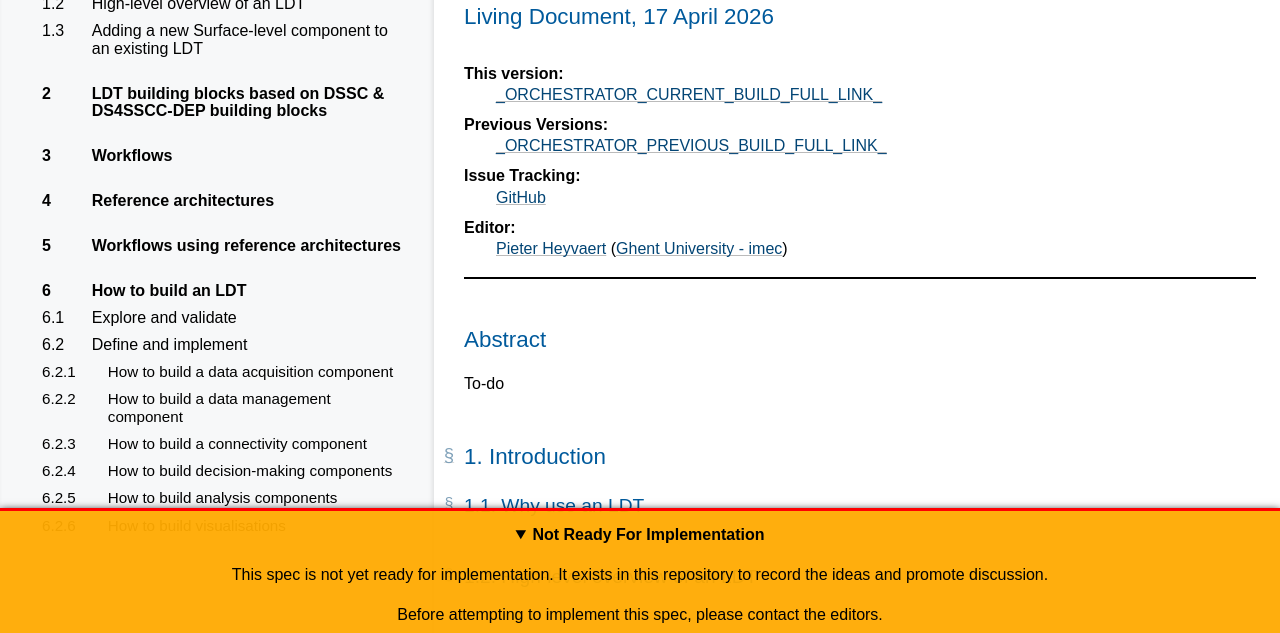
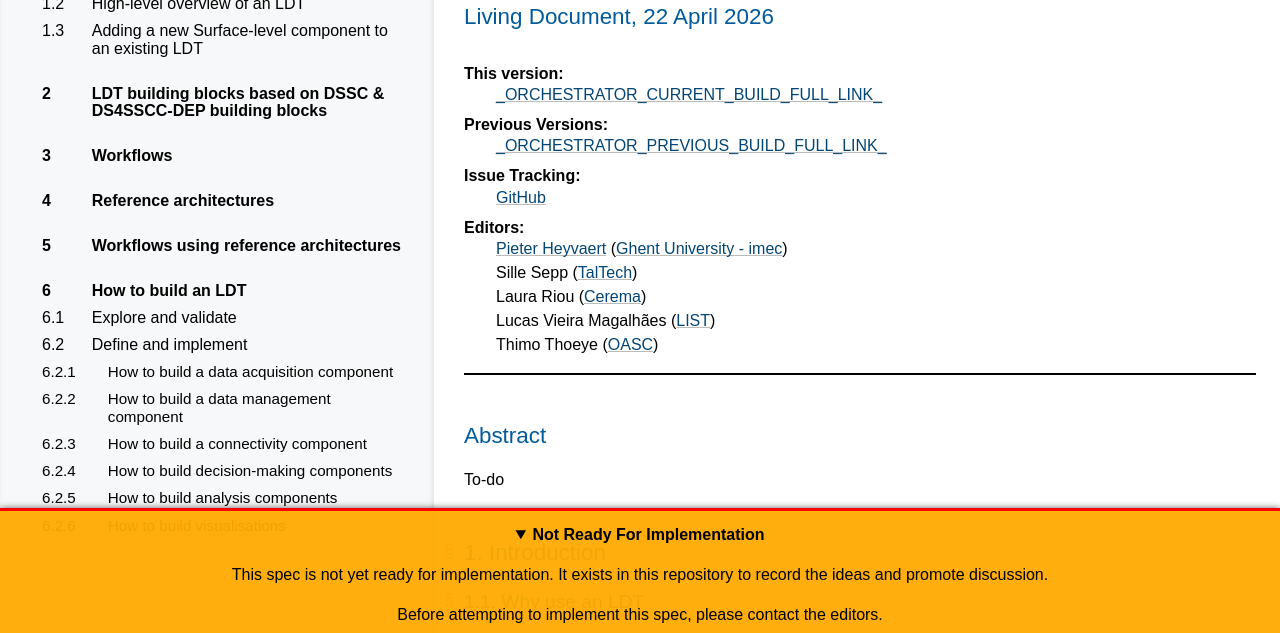
Before and after one commit to ldt4ssc/interoperability-blueprint, a plain HTML site: page dist/index.html in a window 1280 px wide. Shown: the part 126-759 px from the top of the page. Drawn offline with Linux system fonts and the light colour scheme.

Commit message:
Update editors

```diff
--- a/dist/index.html
+++ b/dist/index.html
@@ -1490,7 +1490,7 @@ Possible extra rowspan handling
 </style>
   <meta content="Bikeshed version 945dae3, updated Fri Apr 17 02:01:25 2026 +0000" name="generator">
   <link href="_ORCHESTRATOR_CURRENT_BUILD_FULL_LINK_" rel="canonical">
-  <meta content="6a278eff51b67d9847497626ed2a93a68f8d5594" name="revision">
+  <meta content="c3b396f128f96e90868d318cd2d689b82163f579" name="revision">
 <style>/* Boilerplate: style-autolinks */
 .css.css, .property.property, .descriptor.descriptor {
     color: var(--a-normal-text);
@@ -1786,7 +1786,7 @@ dfn > a.self-link::before      { content: "#"; }
 </p>
    <h1 class="no-ref p-name" id="title">LDT Interoperability Blueprint</h1>
    <h2 class="heading no-num no-ref no-toc settled" id="profile-and-date"><span class="content">Living Document,
-    <time class="dt-updated" datetime="2026-04-17">17 April 2026</time></span></h2>
+    <time class="dt-updated" datetime="2026-04-22">22 April 2026</time></span></h2>
    <div data-fill-with="spec-metadata">
     <dl>
      <dt>This version:
@@ -1795,8 +1795,12 @@ dfn > a.self-link::before      { content: "#"; }
      <dd><a href="_ORCHESTRATOR_PREVIOUS_BUILD_FULL_LINK_" rel="prev">_ORCHESTRATOR_PREVIOUS_BUILD_FULL_LINK_</a>
      <dt>Issue Tracking:
      <dd><a href="https://github.com/ldt4ssc/interoperability-blueprint/issues/">GitHub</a>
-     <dt class="editor">Editor:
+     <dt class="editor">Editors:
      <dd class="editor h-card p-author vcard"><a class="email fn p-name u-email" href="mailto:pieter.heyvaert@ugent.be">Pieter Heyvaert</a> (<a class="org p-org" href="http://idlab.ugent.be/">Ghent University - imec</a>)
+     <dd class="editor h-card p-author vcard"><span class="fn p-name">Sille Sepp</span> (<a class="org p-org" href="https://taltech.ee/">TalTech</a>)
+     <dd class="editor h-card p-author vcard"><span class="fn p-name">Laura Riou</span> (<a class="org p-org" href="https://www.cerema.fr">Cerema</a>)
+     <dd class="editor h-card p-author vcard"><span class="fn p-name">Lucas Vieira Magalhães</span> (<a class="org p-org" href="https://www.list.lu/">LIST</a>)
+     <dd class="editor h-card p-author vcard"><span class="fn p-name">Thimo Thoeye</span> (<a class="org p-org" href="https://oascities.org/">OASC</a>)
     </dl>
    </div>
    <div data-fill-with="warning">
```
Also changed, not shown: 1 other file.
